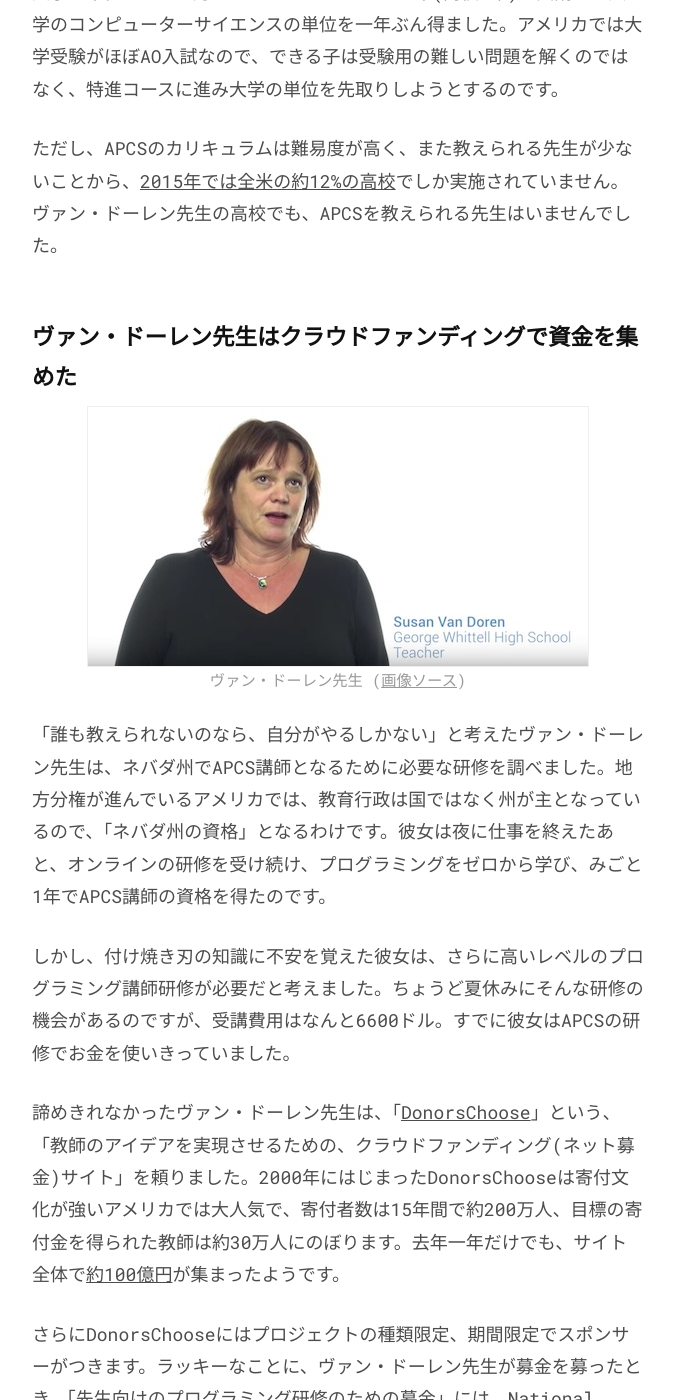
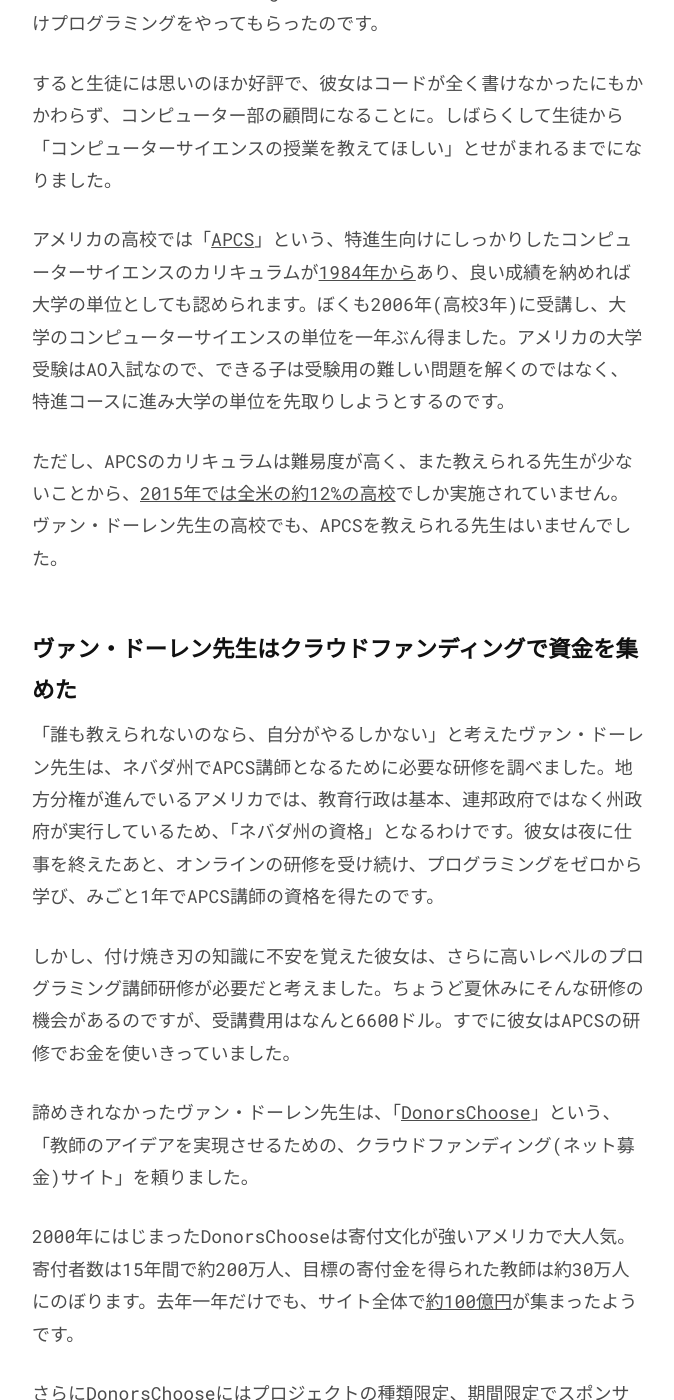
Before and after one commit to chibicode/senseicode, a Jekyll site: the page built from _posts/2016-06-25-introduction.md, in a window 1280 px wide and 1400 px high, scrolled down 6966 px. Shown: the whole window, without its empty margins (302-976 px from the left). Built offline with Jekyll 4.4.1, drawn with Linux system fonts in a browser that asks for light colours; comment, search, counter and statistics services are not loaded; some of the changed text lies outside the part shown.

Commit message:
:pencil:

```diff
--- a/_posts/2016-06-25-introduction.md
+++ b/_posts/2016-06-25-introduction.md
@@ -72,36 +72,38 @@
 
 ## アメリカの高校国語教師・ヴァン・ドーレン先生の話
 
+<figure>
+  <img src="/images/1/susan.jpg" />
+  <figcaption>ヴァン・ドーレン先生 (<a href="https://www.youtube.com/watch?v=AbewmUdXC7o">画像ソース</a>)</figcaption>
+</figure>
+
 [弊社が記事](https://www.edsurge.com/news/2016-05-04-infosys-foundation-donorschoose-national-science-foundation-partner-to-fund-cs-professional-development)にとりあげた、ヴァン・ドーレン先生の話をします。ヴァン・ドーレン先生はネバダ州の田舎にある公立高校で国語(英語)を教えている方です。
 
 ![](/images/1/hour-of-code.jpg)
 
-ヴァン・ドーレン先生は「[Hour of Code](http://hourofcode.jp/)」という、アメリカ発の世界的なプログラミング教育キャンペーンのことを知りました。2014年12月のキャンペーン期間中、国語の授業中だったのにもかかわらず、[キャンペーン主催者・Code.orgのオンライン教材](https://studio.code.org/)を用いて、生徒に一時間だけプログラミングをやってもらったのです。
+ヴァン・ドーレン先生は風の便りで、「[Hour of Code](http://hourofcode.jp/)」という、アメリカ発の世界的なプログラミング教育キャンペーンのことを知りました。2014年12月のキャンペーン期間中、国語の授業中だったのにもかかわらず、[キャンペーン主催者・Code.orgのオンライン教材](https://studio.code.org/)を用いて、生徒に一時間だけプログラミングをやってもらったのです。
 
 すると生徒には思いのほか好評で、彼女はコードが全く書けなかったにもかかわらず、コンピューター部の顧問になることに。しばらくして生徒から「コンピューターサイエンスの授業を教えてほしい」とせがまれるまでになりました。
 
-アメリカの高校では「[APCS](https://en.wikipedia.org/wiki/AP_Computer_Science)」という、特進生向けにしっかりしたコンピューターサイエンスのカリキュラムが[1984年から](http://apcentral.collegeboard.com/apc/members/courses/teachers_corner/17135.html)あり、良い成績を納めれば大学の単位としても認められます。ぼくも2006年(高校3年)に受講し、大学のコンピューターサイエンスの単位を一年ぶん得ました。アメリカでは大学受験がほぼAO入試なので、できる子は受験用の難しい問題を解くのではなく、特進コースに進み大学の単位を先取りしようとするのです。
+アメリカの高校では「[APCS](https://en.wikipedia.org/wiki/AP_Computer_Science)」という、特進生向けにしっかりしたコンピューターサイエンスのカリキュラムが[1984年から](http://apcentral.collegeboard.com/apc/members/courses/teachers_corner/17135.html)あり、良い成績を納めれば大学の単位としても認められます。ぼくも2006年(高校3年)に受講し、大学のコンピューターサイエンスの単位を一年ぶん得ました。アメリカの大学受験はAO入試なので、できる子は受験用の難しい問題を解くのではなく、特進コースに進み大学の単位を先取りしようとするのです。
 
 ただし、APCSのカリキュラムは難易度が高く、また教えられる先生が少ないことから、[2015年では全米の約12%の高校](https://secure-media.collegeboard.org/digitalServices/pdf/research/2015/Number-of-Schools-Offering-AP-2015.pdf)でしか実施されていません。ヴァン・ドーレン先生の高校でも、APCSを教えられる先生はいませんでした。
 
 ## ヴァン・ドーレン先生はクラウドファンディングで資金を集めた
 
-<figure>
-  <img src="/images/1/susan.jpg" />
-  <figcaption>ヴァン・ドーレン先生 (<a href="https://www.youtube.com/watch?v=AbewmUdXC7o">画像ソース</a>)</figcaption>
-</figure>
-
-「誰も教えられないのなら、自分がやるしかない」と考えたヴァン・ドーレン先生は、ネバダ州でAPCS講師となるために必要な研修を調べました。地方分権が進んでいるアメリカでは、教育行政は国ではなく州が主となっているので、「ネバダ州の資格」となるわけです。彼女は夜に仕事を終えたあと、オンラインの研修を受け続け、プログラミングをゼロから学び、みごと1年でAPCS講師の資格を得たのです。
+「誰も教えられないのなら、自分がやるしかない」と考えたヴァン・ドーレン先生は、ネバダ州でAPCS講師となるために必要な研修を調べました。地方分権が進んでいるアメリカでは、教育行政は基本、連邦政府ではなく州政府が実行しているため、「ネバダ州の資格」となるわけです。彼女は夜に仕事を終えたあと、オンラインの研修を受け続け、プログラミングをゼロから学び、みごと1年でAPCS講師の資格を得たのです。
 
 しかし、付け焼き刃の知識に不安を覚えた彼女は、さらに高いレベルのプログラミング講師研修が必要だと考えました。ちょうど夏休みにそんな研修の機会があるのですが、受講費用はなんと6600ドル。すでに彼女はAPCSの研修でお金を使いきっていました。
 
-諦めきれなかったヴァン・ドーレン先生は、「[DonorsChoose](https://www.donorschoose.org/)」という、「教師のアイデアを実現させるための、クラウドファンディング(ネット募金)サイト」を頼りました。2000年にはじまったDonorsChooseは寄付文化が強いアメリカでは大人気で、寄付者数は15年間で約200万人、目標の寄付金を得られた教師は約30万人にのぼります。去年一年だけでも、サイト全体で[約100億円](https://www.donorschoose.org/about/impact.html)が集まったようです。
+諦めきれなかったヴァン・ドーレン先生は、「[DonorsChoose](https://www.donorschoose.org/)」という、「教師のアイデアを実現させるための、クラウドファンディング(ネット募金)サイト」を頼りました。
+
+2000年にはじまったDonorsChooseは寄付文化が強いアメリカで大人気。寄付者数は15年間で約200万人、目標の寄付金を得られた教師は約30万人にのぼります。去年一年だけでも、サイト全体で[約100億円](https://www.donorschoose.org/about/impact.html)が集まったようです。
 
 さらにDonorsChooseにはプロジェクトの種類限定、期間限定でスポンサーがつきます。ラッキーなことに、ヴァン・ドーレン先生が募金を募ったとき、「先生向けのプログラミング研修のための募金」には、National Science FoundationとInfosys Foundation USAという財団のスポンサーが[つきました](https://www.edsurge.com/news/2016-05-04-infosys-foundation-donorschoose-national-science-foundation-partner-to-fund-cs-professional-development)。スポンサーは集まった金額と同額を補填してくれるので、ヴァン・ドーレンさんは研修費の半額を募ればよいわけです。
 
 ![](/images/1/donorschoose.png)
 
-そして見事、彼女は研修費を[集めることができ](https://www.donorschoose.org/project/mobile-csp-computer-science-principles/1945637/)、スマホアプリ作成などを中心とした、ハイレベルなプログラミング講師研修をこの夏に受けられることになりました。同じスポンサーが援助している、ヴァン・ドーレン先生のと同様の募金プロジェクトの数は、[3ヶ月で80にのぼります](http://cl.ly/0l1F2n241i0d/screenshot%202016-06-26%20at%2012.43.00%20AM.png)。
+そして見事、彼女は研修費を[集めることができ](https://www.donorschoose.org/project/mobile-csp-computer-science-principles/1945637/)、スマホアプリ作成などを中心とした、ハイレベルなプログラミング講師研修をこの夏に受けられることになりました。同じスポンサーが援助している、「先生向けのプログラミング研修のための募金」プロジェクトの数は、[3ヶ月で80にのぼります](http://cl.ly/0l1F2n241i0d/screenshot%202016-06-26%20at%2012.43.00%20AM.png)。
 
 ## 「ちょっとイイ話」の続き
 
@@ -134,23 +136,23 @@
 
 これからは、世の中のいたるところにテクノロジーがある未来が来るそうです。そこら中のモノがインターネットにつながったり、自動運転の車が当たり前になったり、人工知能が人間に変わってあらゆる判断を下すようになると言われていますね。教育分野にもテクノロジーが進出してきていますし(エドテック)、金融(フィンテック)・医療(メドテック)・農業(アグテック)などでも、世界中でテクノロジーの力によって業界再編が進んでいるようです。
 
-こんなジョークもあります。東京に似た大都会のニューヨークでバーに行くと、あなたの横には法務業界の人、飲食業界の人、ファッション業界の人が座ります。しかし、テクノロジー最先端の街・サンフランシスコでバーに行くと、あなたの横には「法務xIT」業界の人、「飲食xIT」業界の人、「ファッションxIT」業界の人が座ることでしょう…と。
+こんなジョークもあります。東京に似た大都会のニューヨークでバーに行くと、あなたの横に座っているのは法務業界の人、飲食業界の人、はたまたファッション業界の人かもしれません。しかし、テクノロジー最先端の街・サンフランシスコでバーに行くと、あなたの横には「法務xIT」業界の人、「飲食xIT」業界の人、「ファッションxIT」業界の人が座ることでしょう…と。
 
 ぼくは実際にサンフランシスコに住んでいますが、やはり「◯◯xIT」業界に身を置いている人はとても多い印象を受けます。
 
 ## いたるところでプログラミングを学べる未来
 
-有識者らによれば、「いたるところにテクノロジーがある未来」に対しては、プログラミング教育が有効だそうです。
+有識者らによれば、「いたるところにテクノロジーがある未来」に備えるには、プログラミング教育が有効だそうです。
 
 > プログラミング教育を、コンピューターを介して意図を実現する手順を論理的に考える力を育むことだと位置づけ、その力は「どんな職業に就くとしても時代を超えて普遍的に求められる」とした。([朝日新聞/2016年6月3日](http://www.asahi.com/articles/ASJ634PTMJ63UTIL038.html))
 
 さまざまな分野にテクノロジーが関わる未来が待っていて、それに備える手段がプログラミング教育である。この前提を踏まえてもう一歩思考を進めると、
 
-「プログラミング教科の時間だけでなく、さまざまな教科において、子どもにプログラミングする機会を学校で与える」
+「**プログラミング教科の時間だけでなく、さまざまな教科において、子どもにプログラミングする機会を学校で与える**」
 
 ことができれば、理想なのかもしれません。贅沢かもしれませんが。
 
-言うなれば、きたる「いたるところにテクノロジーがある未来」に対して、「プログラミングを学べる未来」だけでなく、「いたるところでプログラミングを学べる未来」を作ることによって備えるということです。「◯◯xIT」業界で働く人が増える未来に対して、「教科xプログラミング」を学べるようにする未来が求められるのではないでしょうか。
+言うなれば、きたる「いたるところにテクノロジーがある未来」に対して、「プログラミングを学べる未来」だけでなく、「いたるところでプログラミングを学べる未来」を作ることによって備えるということです。「◯◯xIT」業界で働く人が増える未来が来るのなら、「教科xプログラミング」を学べるようにする未来が求められるのではないでしょうか。
 
 理科の時間に実験をプログラミングでシミュレーションしたり、国語の時間に著者の気持ちを読み取る人工知能をプログラミングしたり、社会の時間に歴史上の人物が登場する戦争ゲームをプログラミングしたり。図工の時間ではロボットをプログラミングしたり、道徳の時間ですら、ソフトウェアの著作権問題などについて話し合うこともできます。
 
```
Also changed, not shown: other parts of _posts/2016-06-25-introduction.md (+5 -5 lines).
